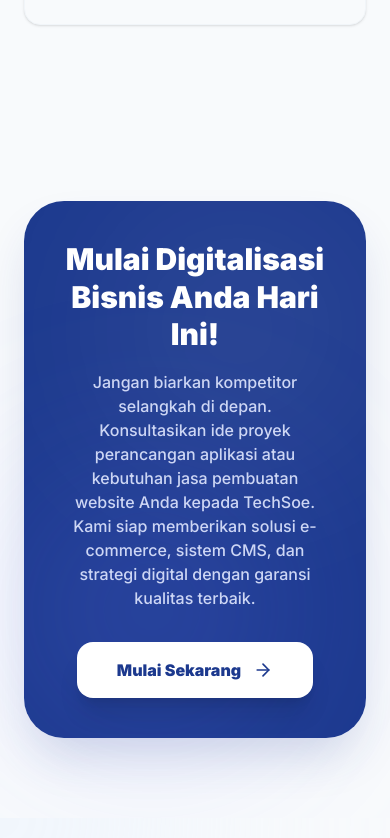
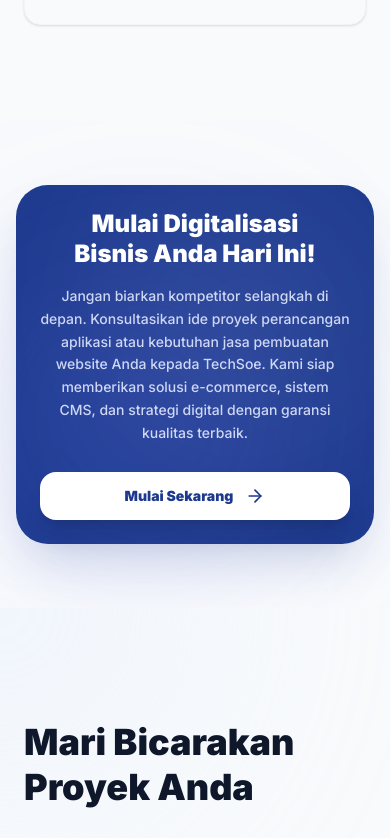
Before and after one commit to kendikadimas/tech-soed, a Next.js app: page / in a window 390 px wide. Shown: the part 9586-10424 px from the top of the page. Built offline with nearby package versions, Linux system fonts and the light colour scheme.

Commit message:
rombak sangat besar

```diff
--- a/src/app/components/CtaSection.tsx
+++ b/src/app/components/CtaSection.tsx
@@ -10,24 +10,24 @@ export default function CtaSection() {
   const { lang } = useLang();
 
   return (
-    <section className="py-20 px-6 lg:px-12 bg-slate-50 dark:bg-slate-950 transition-colors relative overflow-hidden">
+    <section className="py-16 sm:py-20 px-4 sm:px-6 lg:px-12 bg-slate-50 dark:bg-slate-950 transition-colors relative overflow-hidden">
       <motion.div
         initial={{ opacity: 0, scale: 0.95 }}
         whileInView={{ opacity: 1, scale: 1 }}
         viewport={{ once: true }}
         transition={{ duration: 0.6 }}
-        className="max-w-5xl mx-auto relative bg-blue-900 rounded-[2.5rem] p-10 lg:p-16 text-center shadow-2xl shadow-blue-900/20"
+        className="max-w-5xl mx-auto relative bg-blue-900 rounded-[2rem] sm:rounded-[2.5rem] p-6 sm:p-10 lg:p-16 text-center shadow-2xl shadow-blue-900/20"
       >
         {/* Simplified Background Decor */}
         <div className="absolute top-0 right-0 w-64 h-64 bg-white/10 dark:bg-slate-950/10 transition-colors blur-[100px] rounded-full" />
         <div className="absolute bottom-0 left-0 w-64 h-64 bg-indigo-400/20 dark:bg-indigo-900/10 blur-[100px] rounded-full" />
 
         <div className="relative z-10 flex flex-col items-center">
-          <h2 className="text-3xl lg:text-4xl font-black text-white leading-tight mb-4 max-w-3xl">
+          <h2 className="text-2xl sm:text-3xl lg:text-4xl font-black text-white leading-tight mb-4 max-w-[18ch] sm:max-w-3xl text-balance">
             {t[lang].ctaTitle}
           </h2>
 
-          <p className="text-base lg:text-lg text-indigo-100 font-medium mb-8 max-w-2xl opacity-90">
+          <p className="text-sm sm:text-base lg:text-lg text-indigo-100 font-medium mb-7 sm:mb-8 max-w-sm sm:max-w-2xl opacity-90 leading-relaxed text-pretty">
             {t[lang].ctaDesc}
           </p>
 
@@ -35,7 +35,7 @@ export default function CtaSection() {
             href={`https://wa.me/6281234567890?text=${encodeURIComponent(t[lang].orderWaGreeting)}`}
             target="_blank"
             rel="noopener noreferrer"
-            className="group inline-flex items-center justify-center gap-3 px-10 py-4 bg-white text-blue-900 hover:bg-slate-50 transition-all font-black rounded-2xl shadow-xl hover:-translate-y-1 active:scale-95"
+            className="group inline-flex w-full sm:w-auto items-center justify-center gap-3 px-6 sm:px-10 py-3.5 sm:py-4 bg-white text-blue-900 hover:bg-slate-50 transition-all font-black text-sm sm:text-base rounded-2xl shadow-xl hover:-translate-y-1 active:scale-95 min-h-[44px]"
           >
             <span>{t[lang].ctaBtn}</span>
             <ArrowRight className="w-5 h-5 group-hover:translate-x-1 transition-transform" />
```
Also changed, not shown: 1 other file (tests, documents, lock files or other folders).
